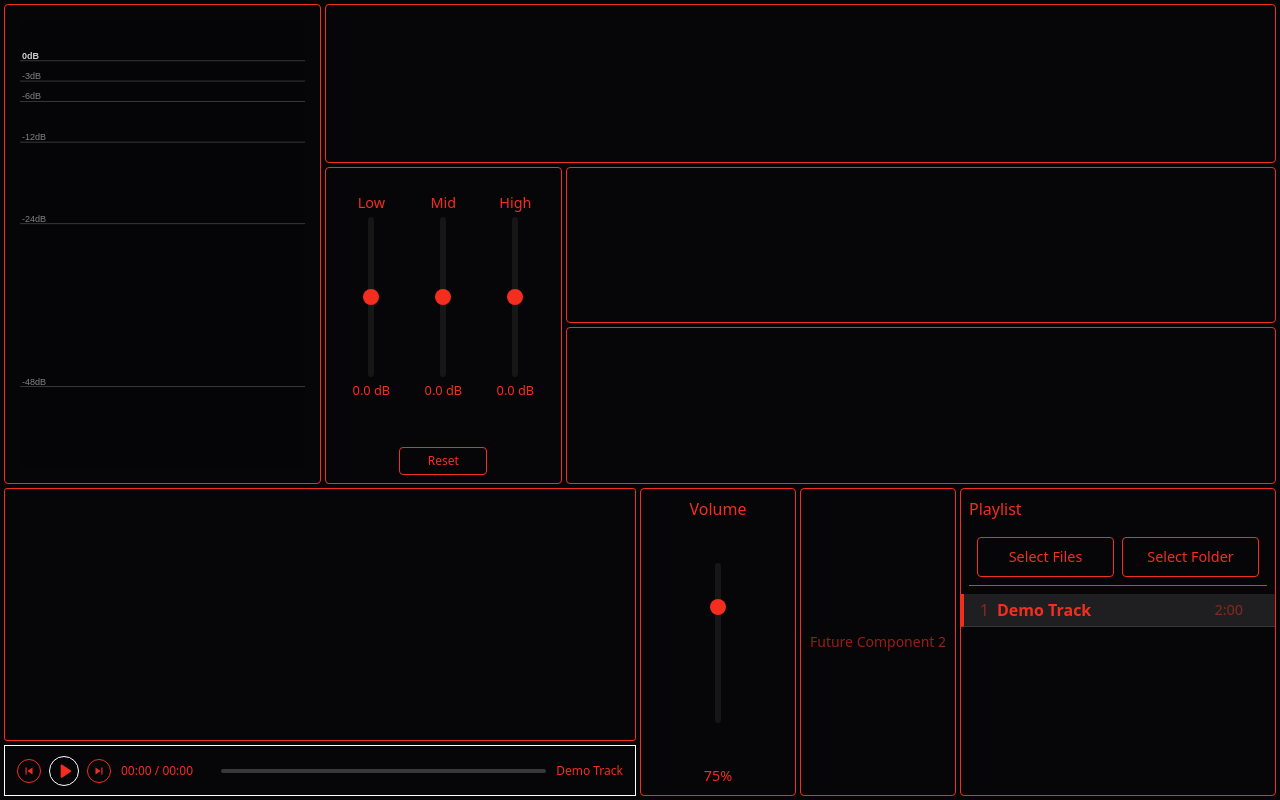
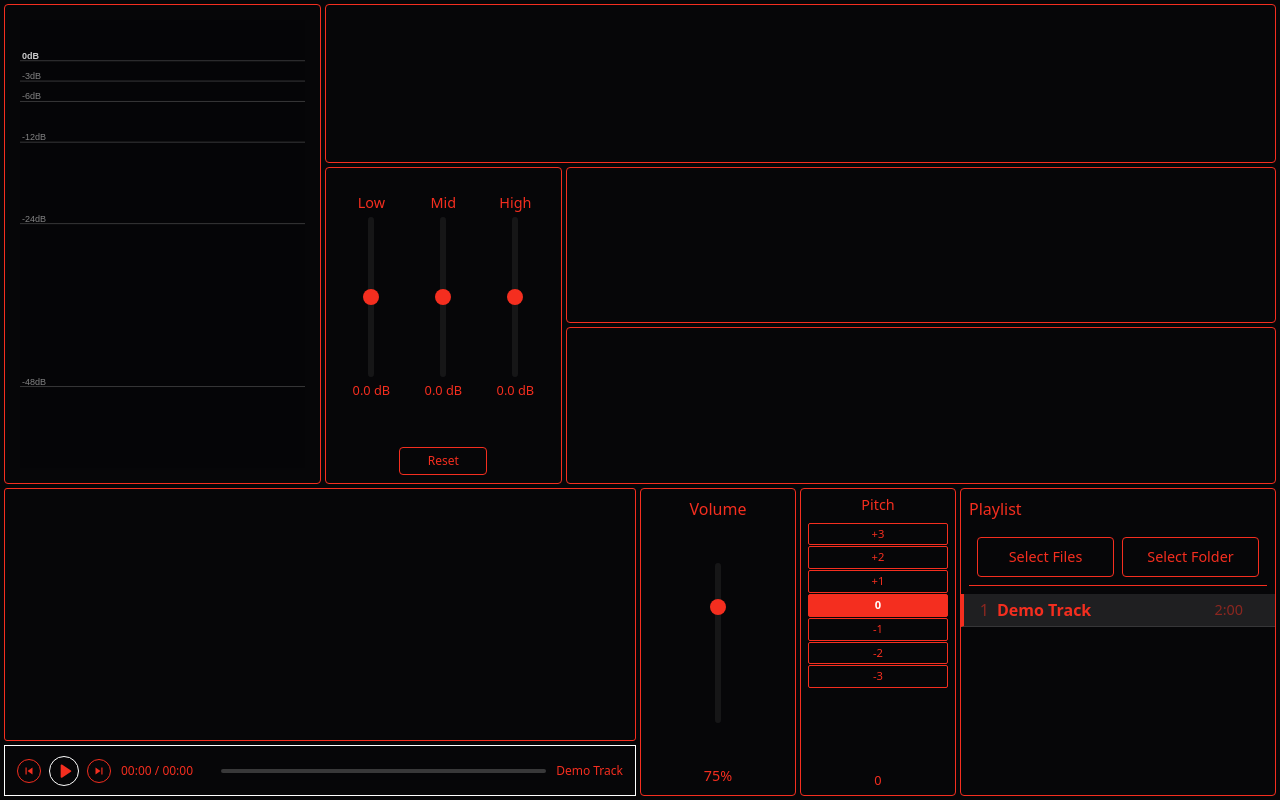
Before and after one commit to sergej-moor/klangbild, a SvelteKit app: page / in a window 1280 px wide. Built offline with nearby package versions, Linux system fonts and the light colour scheme; no server answers.

Commit message:
add: pitch controls ui

```diff
--- /dev/null
+++ b/src/lib/components/PitchControls.svelte
@@ -0,0 +1,122 @@
+<script lang="ts">
+  import { theme } from '$lib/theme';
+  import { createEventDispatcher } from 'svelte';
+
+  // The current pitch adjustment in semitones
+  export let semitones = 0;
+
+  // Range of semitones (smaller range for finer control)
+  const MIN_SEMITONES = -3;
+  const MAX_SEMITONES = 3;
+
+  // Create an array with all values from -3 to +3 in steps of 1
+  const semitoneValues = [3, 2, 1, 0, -1, -2, -3];
+
+  // Event dispatcher
+  const dispatch = createEventDispatcher<{
+    change: number;
+  }>();
+
+  // Handle semitone button click
+  function handleSemitoneChange(value: number) {
+    semitones = value;
+    dispatch('change', value);
+  }
+
+  // Format the display value
+  function formatSemitone(value: number): string {
+    if (value === 0) return "0";
+    return value > 0 ? `+${value}` : `${value}`;
+  }
+</script>
+
+<div class="pitch-controls">
+  <div class="title">Pitch</div>
+
+  <div class="buttons-container">
+    {#each semitoneValues as value}
+      <button
+        class="semitone-button"
+        class:active={value === semitones}
+        on:click={() => handleSemitoneChange(value)}
+        style="--btn-color: {theme.primary}; --text-color: {value === semitones ? '#fff' : theme.primary};"
+      >
+        {formatSemitone(value)}
+      </button>
+    {/each}
+  </div>
+
+  <div class="value">{formatSemitone(semitones)}</div>
+</div>
+
+<style>
+  .pitch-controls {
+    height: 100%;
+    display: flex;
+    flex-direction: column;
+    align-items: center;
+    padding: 0.3rem;
+    overflow: hidden;
+  }
+
+  .title {
+    font-size: 0.9rem;
+    margin-bottom: 0.3rem;
+    text-align: center;
+  }
+
+  .buttons-container {
+    display: flex;
+    flex-direction: column;
+    align-items: center;
+    gap: 1px;
+    overflow-y: auto;
+    max-height: 100%;
+    width: 100%;
+    flex: 1;
+    padding: 0.15rem;
+    scrollbar-width: thin;
+  }
+
+  .buttons-container::-webkit-scrollbar {
+    width: 4px;
+  }
+
+  .buttons-container::-webkit-scrollbar-track {
+    background: #33333320;
+    border-radius: 2px;
+  }
+
+  .buttons-container::-webkit-scrollbar-thumb {
+    background: #33333340;
+    border-radius: 2px;
+  }
+
+  .semitone-button {
+    width: 100%;
+    padding: 2px 0;
+    background: transparent;
+    border: 1px solid var(--btn-color);
+    color: var(--text-color);
+    border-radius: 2px;
+    font-size: 0.7rem;
+    cursor: pointer;
+    transition: all 0.2s ease;
+  }
+
+  .semitone-button:hover {
+    background: color-mix(in srgb, var(--btn-color) 20%, transparent);
+  }
+
+  .semitone-button.active {
+    background: var(--btn-color);
+    color: white;
+    font-weight: bold;
+  }
+
+  .value {
+    font-size: 0.8rem;
+    text-align: center;
+    margin-top: 0.3rem;
+  }
+</style>
--- a/src/routes/+page.svelte
+++ b/src/routes/+page.svelte
@@ -16,6 +16,7 @@
 	import Equalizer from '$lib/components/Equalizer.svelte';
 	import VolumeSlider from "$lib/components/VolumeSlider.svelte";
 	import { setVolume } from '$lib/audio/index';
+	import PitchControls from "$lib/components/PitchControls.svelte";
 
 	// Use active track from playlist for the song name
 	const songName = $derived($playlist.activeTrack?.title || "Demo Track");
@@ -77,6 +78,13 @@
 		// Now actually apply the volume change
 		setVolume(volume);
 	}
+
+	// Add a function to handle pitch changes
+	function handlePitchChange(event) {
+		const semitones = event.detail;
+		console.log('Pitch changed:', semitones);
+		// Pitch shift functionality will be implemented later
+	}
 </script>
 
 <!-- Main Container - Convert regular CSS to Tailwind -->
@@ -137,16 +145,14 @@
 
         <!-- Two placeholder boxes side by side -->
         <div class="grid grid-cols-2 gap-1 min-h-0">
-            <!-- Volume Slider (replacing first placeholder) -->
+            <!-- Volume Slider  -->
             <div class="border rounded overflow-hidden" style="border-color: {theme.primary};">
                 <VolumeSlider on:change={handleVolumeChange} />
             </div>
 
-            <!-- Second placeholder box -->
+            <!-- Pitch Controls (replacing second placeholder) -->
             <div class="border rounded overflow-hidden" style="border-color: {theme.primary};">
-                <div class="h-full flex items-center justify-center text-center p-2 text-sm opacity-60">
-                    Future Component 2
-                </div>
+                <PitchControls on:change={handlePitchChange} />
             </div>
         </div>
 
```
